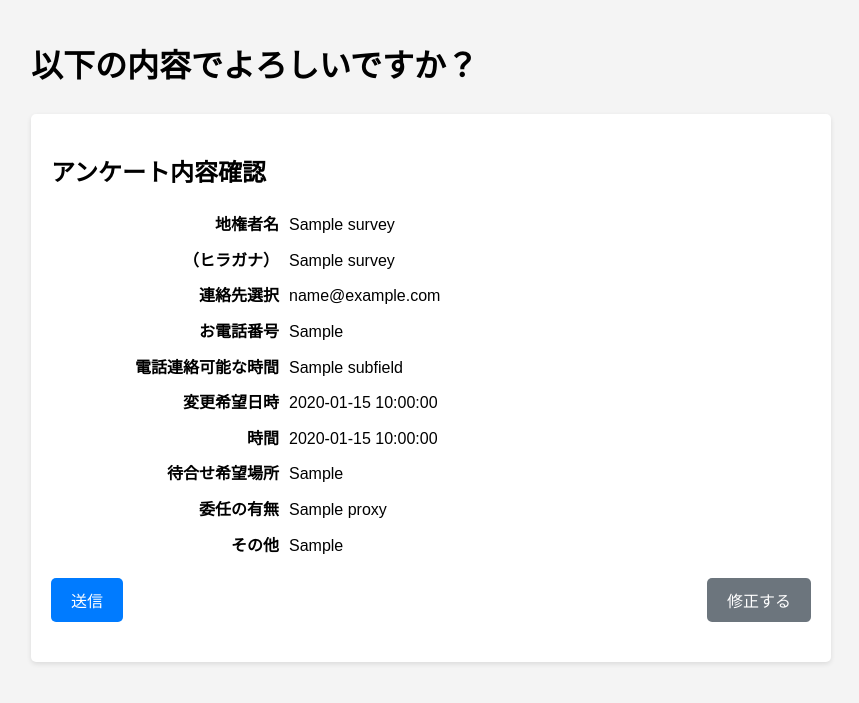
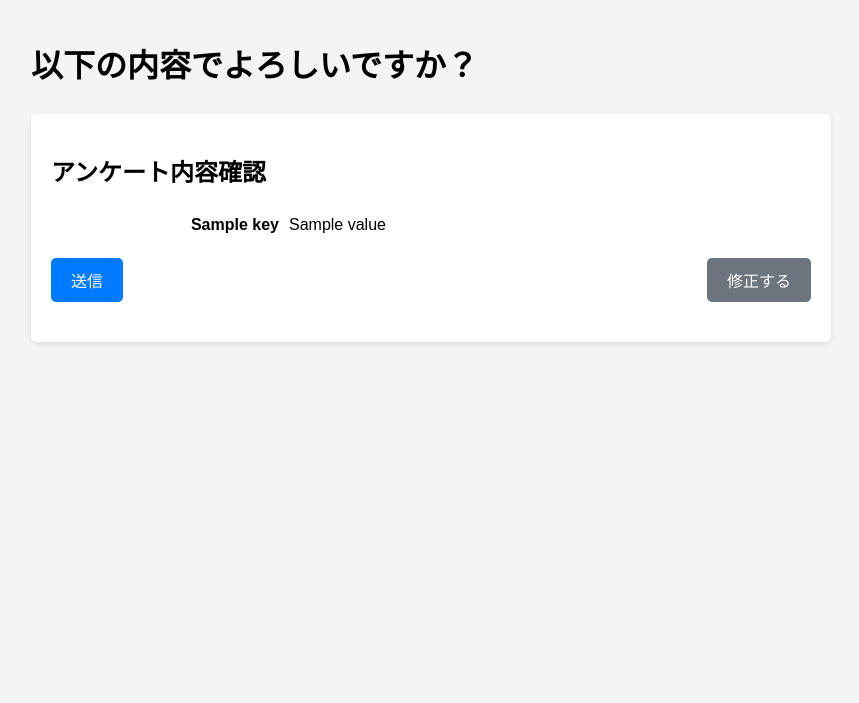
Before and after one commit to Akitaneko0806/qrtest, a Python web app: template froms/templates/confirm.html in a window 1280 px wide. Shown: the top 703 px of the page, without its empty margins (209-1068 px from the left). Run offline with Jinja, Linux system fonts and the light colour scheme; the template is opened without the code that fills it: most values are stand-ins (such as "Sample title", 1, 10 or a date in 2020).

Commit message:
first commit

```diff
--- a/froms/templates/confirm.html
+++ b/froms/templates/confirm.html
@@ -12,48 +12,22 @@
         <div class="card">
             <h2 class="card-title">アンケート内容確認</h2>
             <dl class="dl-horizontal">
-                <dt>地権者名</dt><dd>{{ survey_data.owner_name }}</dd>
-                <dt>（ヒラガナ）</dt><dd>{{ survey_data.owner_name_kana }}</dd>
-                <dt>連絡先選択</dt><dd>{{ survey_data.selectphoneormail }}</dd>
-                {% if survey_data.selectphoneormail == 'mail' %}
-                    <dt>メールアドレス</dt><dd>{{ survey_data.email }}</dd>
-                {% else %}
-                    <dt>お電話番号</dt><dd>{{ survey_data.contact_info }}</dd>
-                    <dt>電話連絡可能な時間</dt><dd>{{ survey_data.contact_time | join(', ') if survey_data.contact_time is iterable else survey_data.contact_time }}</dd>
-                {% endif %}
-                <dt>変更希望日時</dt><dd>{{ survey_data.preferred_date }}</dd>
-                <dt>時間</dt><dd>{{ survey_data.preferred_time }}</dd>
-                <dt>待合せ希望場所</dt><dd>{{ survey_data.meeting_place }}</dd>
-                <dt>委任の有無</dt><dd>{{ survey_data.proxy }}</dd>
-                {% if survey_data.proxy == 'あり' %}
-                    <dt>委任者名</dt><dd>{{ survey_data.proxy_name }}</dd>
-                    <dt>ひらがな</dt><dd>{{ survey_data.proxy_name_kana }}</dd>
-                {% endif %}
-                <dt>その他</dt><dd>{{ survey_data.additional_info }}</dd>
+                {% for key, value in survey_data.items() %}
+                    <dt>{{ key }}</dt>
+                    <dd>{{ value }}</dd>
+                {% endfor %}
             </dl>
             <div class="button-group">
                 <form action="{{ url_for('main.submit') }}" method="POST">
-                    {{ form.hidden_tag() }}
+                    {{ form.csrf_token }}
                     {% for key, value in survey_data.items() %}
-                        {% if value is string %}
-                            <input type="hidden" name="{{ key }}" value="{{ value }}">
-                        {% elif value is iterable and value is not mapping %}
-                            {% for item in value %}
-                                <input type="hidden" name="{{ key }}" value="{{ item }}">
-                            {% endfor %}
-                        {% endif %}
+                        <input type="hidden" name="{{ key }}" value="{{ value }}">
                     {% endfor %}
                     <button type="submit" class="btn btn-primary">送信</button>
                 </form>
                 <form action="{{ url_for('main.index') }}" method="GET">
                     {% for key, value in survey_data.items() %}
-                        {% if value is string %}
-                            <input type="hidden" name="{{ key }}" value="{{ value }}">
-                        {% elif value is iterable and value is not mapping %}
-                            {% for item in value %}
-                                <input type="hidden" name="{{ key }}" value="{{ item }}">
-                            {% endfor %}
-                        {% endif %}
+                        <input type="hidden" name="{{ key }}" value="{{ value }}">
                     {% endfor %}
                     <button type="submit" class="btn btn-secondary">修正する</button>
                 </form>
```
Also changed, not shown: froms/app/__init__.py (+4 -30 lines), froms/app/routes/main.py (+9 -31 lines), froms/static/js/script.js (+10 -0 lines).
